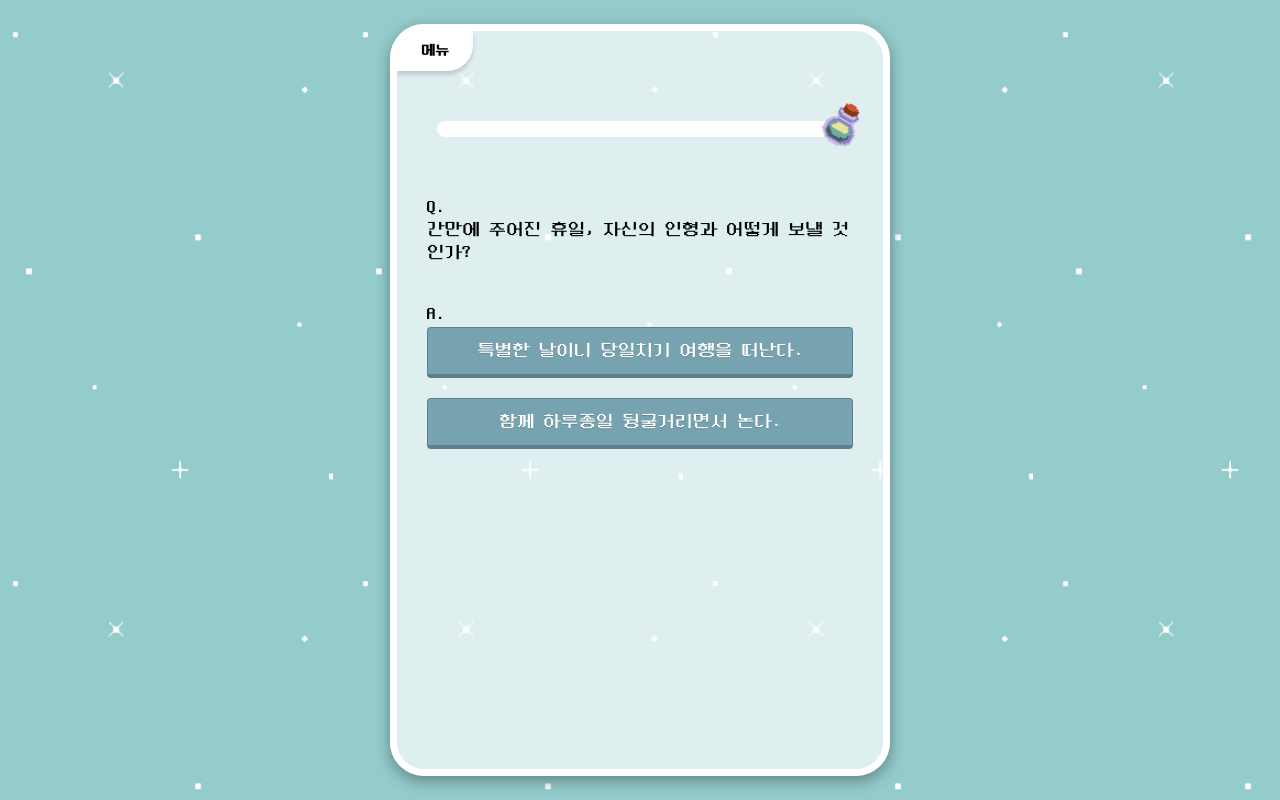
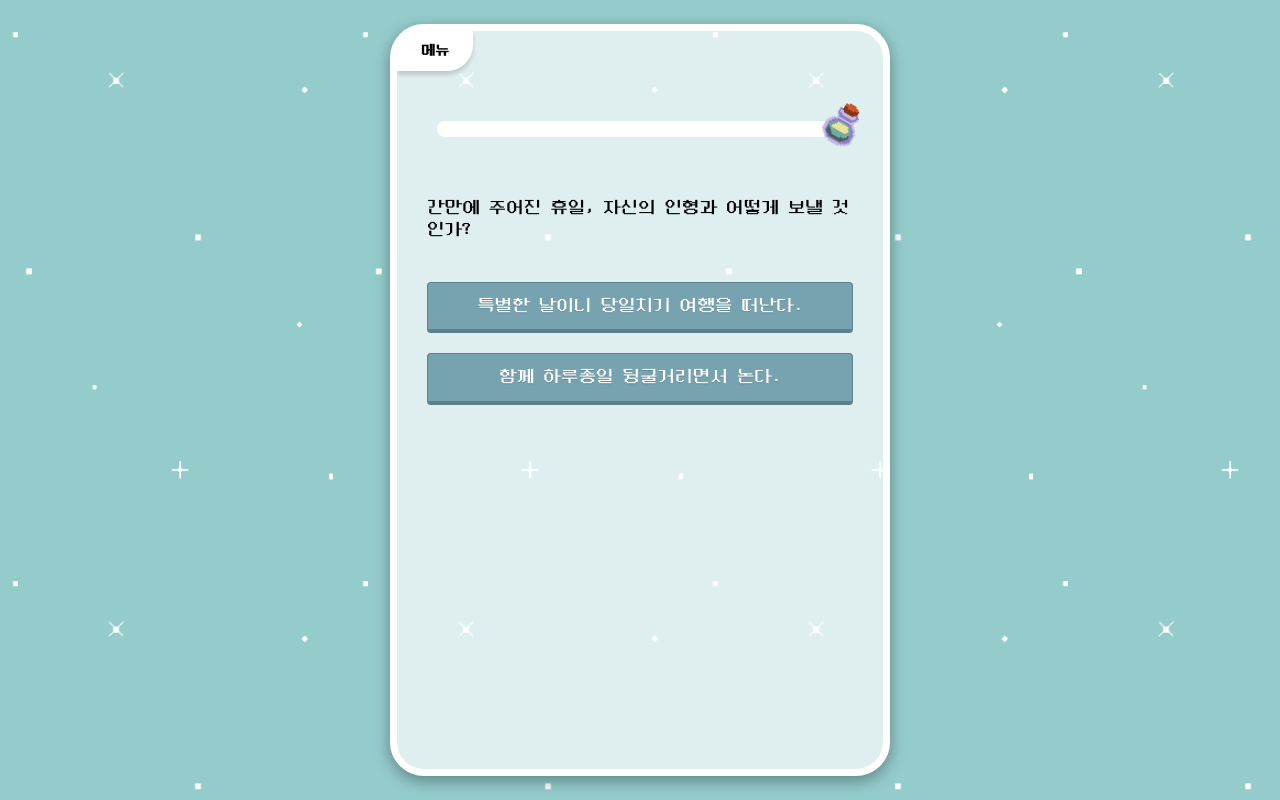
Before and after one commit to soooru/hotbi, a React (Create React App) app: page /question in a window 1280 px wide. Built offline with nearby package versions, Linux system fonts and the light colour scheme; a small style sheet from the web is missing.

Commit message:
chore:이미지 추가

```diff
--- a/public/db/questions.json
+++ b/public/db/questions.json
@@ -66,7 +66,7 @@
       "question": "길을 가다가 나무에 반짝이는 무언가가 있다고 말한다.",
       "answer": [
         {
-          "title": "조심스레 반짝이는 나무로 가니 트리장식이다. 여름에 트리장식이라니 무슨 일일까?",
+          "title": "조심스레 나무로 가니 트리장식이다. 여름에 트리장식이라니 무슨 일일까?",
           "score": "I,N"
         },
         {
--- a/src/components/ProcessBar.tsx
+++ b/src/components/ProcessBar.tsx
@@ -9,7 +9,9 @@ interface Props {
 const ProcessWrap = styled.div`
   position: relative;
   padding: 40px;
-
+  @media screen and (max-width: 500px) {
+    padding: 40px 20px 30px;
+  }
   img {
     display: block;
     width: 50px;
--- a/src/index.css
+++ b/src/index.css
@@ -180,11 +180,11 @@ a:active {
   overflow: hidden !important;
 }
 *::-webkit-scrollbar {
-  width: 5px;
+  width: 0px;
   height: 5px;
 }
 *::-webkit-scrollbar-track {
-  background: transparent;
+  background: red;
 }
 
 .menu-list {
--- a/src/pages/Question.tsx
+++ b/src/pages/Question.tsx
@@ -26,11 +26,15 @@ const QuestionBox = styled.div`
   font-size: 1.1rem;
   line-height: 1.4rem;
   padding: 20px 30px;
+  @media screen and (max-width: 500px) {
+    padding: 20px;
+  }
 `
 const AnswerBox = styled.div`
   padding: 20px 30px;
-  font-size: 1.1rem;
-  line-height: 1.4rem;
+  @media screen and (max-width: 500px) {
+    padding: 20px;
+  }
   button {
     font-size: 1.1rem;
     line-height: 1.4rem;
@@ -46,6 +50,11 @@ const AnswerBox = styled.div`
     border-bottom: 4px solid rgba(0, 0, 0, 0.21);
     border-radius: 4px;
     text-shadow: 0 1px 0 rgba(0, 0, 0, 0.15);
+    @media screen and (max-width: 500px) {
+      font-size: 0.9rem;
+      line-height: 1.4rem;
+      padding: 12px 8px;
+    }
   }
 `
 const LoadingWrap = styled.div`
@@ -196,14 +205,8 @@ export default function Question() {
       ) : (
         <div>
           <ProcessBar total={questionList.length} now={questionOrder} />
-          <QuestionBox>
-            Q.
-            <br /> {questionList[questionOrder]?.question}{' '}
-          </QuestionBox>
-
+          <QuestionBox>{questionList[questionOrder]?.question} </QuestionBox>
           <AnswerBox>
-            A.
-            <br />
             {questionList[questionOrder]?.answer?.map((v, index) => (
               <button
                 onClick={() => {
--- a/src/pages/Result.tsx
+++ b/src/pages/Result.tsx
@@ -24,11 +24,13 @@ const TitleBox = styled.div`
 `
 const SubTitleBox = styled.div`
   font-size: 1.2rem;
-  margin-top: 50px;
   line-height: 1.4rem;
 `
 const WrapBox = styled.div`
-  padding: 10px 30px;
+  .content {
+    padding: 16px;
+    background: #fff;
+  }
   .profile {
     text-align: center;
   }
@@ -104,6 +106,7 @@ export default function Result() {
         <div className="profile">
           <ProfileImage mbti={params.id} />
         </div>
+        <div className="content">
           <SubTitleBox>{yourResult?.summary}</SubTitleBox>
           <div
             className="desc"
@@ -116,6 +119,7 @@ export default function Result() {
           <SubTitleBox>손님과 친할 것 같은 인형은...</SubTitleBox>
           <br />
           <div>{yourResult?.with}</div>
+        </div>
         <div className="more-action">
           <button>
             <NavLink to="/question">다시 하기</NavLink>
```
Lines whose indentation alone changed are shown as unchanged.
